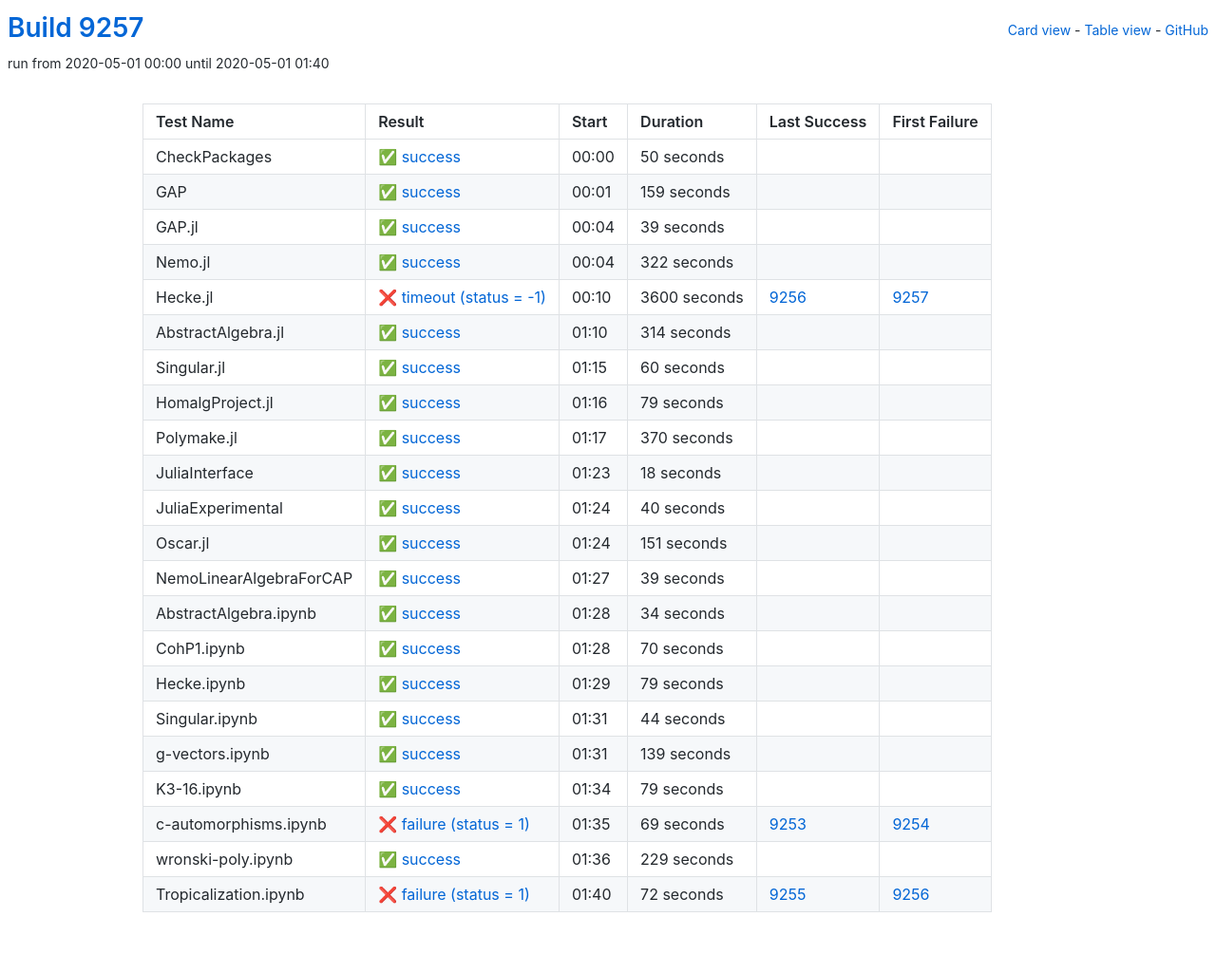
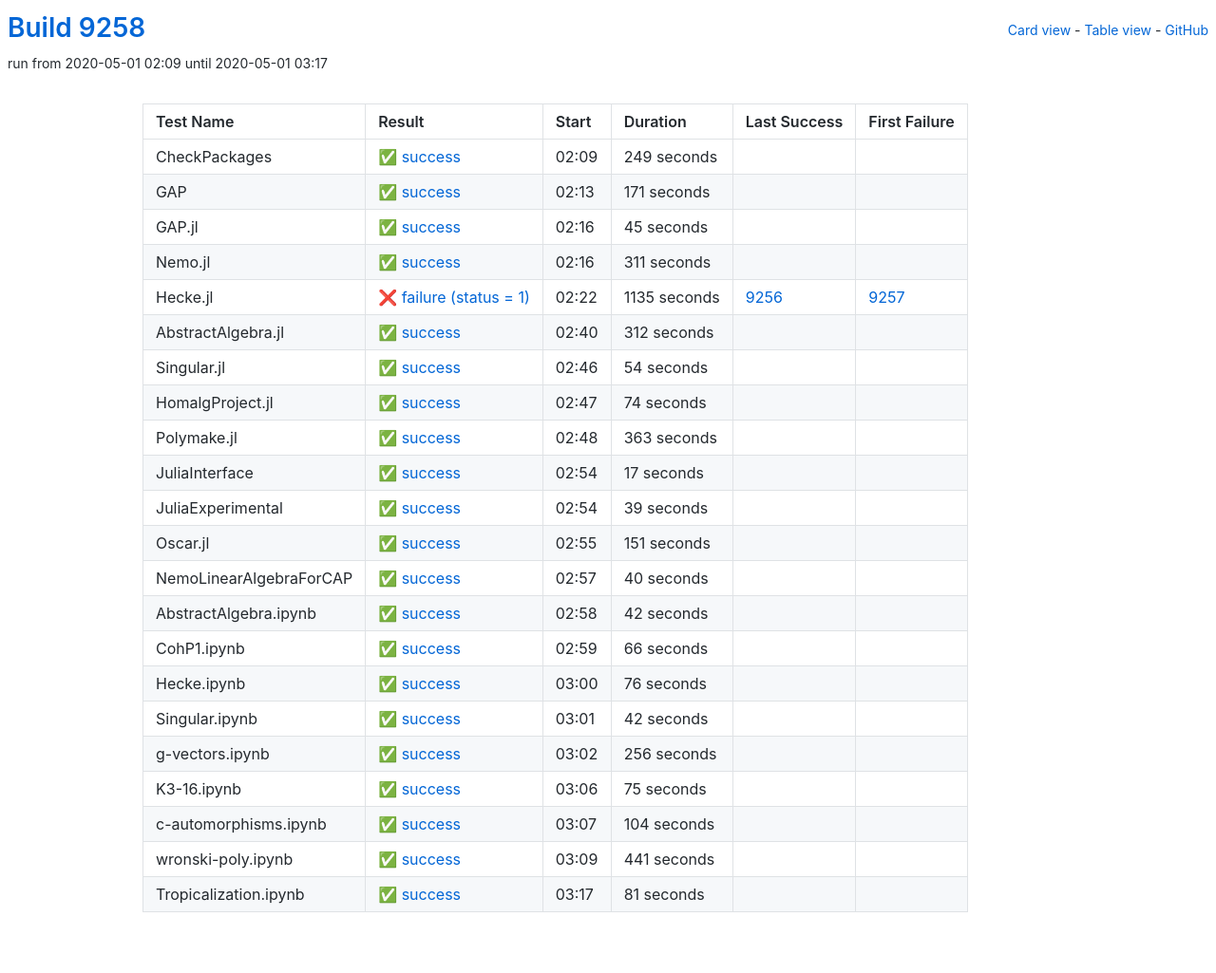
Before and after one commit to oscar-system/oscar-ci-status, a Jekyll site: the page built from table.html, in a window 1280 px wide. Shown: the whole page at 95% size. Built offline with Jekyll 4.4.1, drawn with Linux system fonts in a browser that asks for light colours.

Commit message:
Build 9258

```diff
--- a/_data/ci.yml
+++ b/_data/ci.yml
@@ -1,27 +1,115 @@
-build: 9257
-build_url: https://oscarci.mathematik.uni-kl.de/job/oscar/9257/
+build: 9258
+build_url: https://oscarci.mathematik.uni-kl.de/job/oscar/9258/
 job: oscar
 tests:
-- duration: 50
+- duration: 249
   exitcode: 0
   first_failure: false
   first_failure_url: null
   last_success: false
   last_success_url: null
-  log: https://oscarci.mathematik.uni-kl.de/job/oscar/9257/artifact/logs/build-9257/CheckPackages.log
+  log: https://oscarci.mathematik.uni-kl.de/job/oscar/9258/artifact/logs/build-9258/CheckPackages.log
   name: CheckPackages
-  start: 2020-05-01 00:00
+  start: 2020-05-01 02:09
   status: success
   success: true
-- duration: 159
+- duration: 171
   exitcode: 0
   first_failure: false
   first_failure_url: null
   last_success: false
   last_success_url: null
-  log: https://oscarci.mathematik.uni-kl.de/job/oscar/9257/artifact/logs/build-9257/GAP.log
+  log: https://oscarci.mathematik.uni-kl.de/job/oscar/9258/artifact/logs/build-9258/GAP.log
   name: GAP
-  start: 2020-05-01 00:01
+  start: 2020-05-01 02:13
+  status: success
+  success: true
+- duration: 45
+  exitcode: 0
+  first_failure: false
+  first_failure_url: null
+  last_success: false
+  last_success_url: null
+  log: https://oscarci.mathematik.uni-kl.de/job/oscar/9258/artifact/logs/build-9258/GAP.jl.log
+  name: GAP.jl
+  start: 2020-05-01 02:16
+  status: success
+  success: true
+- duration: 311
+  exitcode: 0
+  first_failure: false
+  first_failure_url: null
+  last_success: false
+  last_success_url: null
+  log: https://oscarci.mathematik.uni-kl.de/job/oscar/9258/artifact/logs/build-9258/Nemo.jl.log
+  name: Nemo.jl
+  start: 2020-05-01 02:16
+  status: success
+  success: true
+- duration: 1135
+  exitcode: 1
+  first_failure: 9257
+  first_failure_url: https://oscarci.mathematik.uni-kl.de/job/oscar/9257/
+  last_success: 9256
+  last_success_url: https://oscarci.mathematik.uni-kl.de/job/oscar/9256/
+  log: https://oscarci.mathematik.uni-kl.de/job/oscar/9258/artifact/logs/build-9258/Hecke.jl.log
+  name: Hecke.jl
+  start: 2020-05-01 02:22
+  status: failure
+  success: false
+- duration: 312
+  exitcode: 0
+  first_failure: false
+  first_failure_url: null
+  last_success: false
+  last_success_url: null
+  log: https://oscarci.mathematik.uni-kl.de/job/oscar/9258/artifact/logs/build-9258/AbstractAlgebra.jl.log
+  name: AbstractAlgebra.jl
+  start: 2020-05-01 02:40
+  status: success
+  success: true
+- duration: 54
+  exitcode: 0
+  first_failure: false
+  first_failure_url: null
+  last_success: false
+  last_success_url: null
+  log: https://oscarci.mathematik.uni-kl.de/job/oscar/9258/artifact/logs/build-9258/Singular.jl.log
+  name: Singular.jl
+  start: 2020-05-01 02:46
+  status: success
+  success: true
+- duration: 74
+  exitcode: 0
+  first_failure: false
+  first_failure_url: null
+  last_success: false
+  last_success_url: null
+  log: https://oscarci.mathematik.uni-kl.de/job/oscar/9258/artifact/logs/build-9258/HomalgProject.jl.log
+  name: HomalgProject.jl
+  start: 2020-05-01 02:47
+  status: success
+  success: true
+- duration: 363
+  exitcode: 0
+  first_failure: false
+  first_failure_url: null
+  last_success: false
+  last_success_url: null
+  log: https://oscarci.mathematik.uni-kl.de/job/oscar/9258/artifact/logs/build-9258/Polymake.jl.log
+  name: Polymake.jl
+  start: 2020-05-01 02:48
+  status: success
+  success: true
+- duration: 17
+  exitcode: 0
+  first_failure: false
+  first_failure_url: null
+  last_success: false
+  last_success_url: null
+  log: https://oscarci.mathematik.uni-kl.de/job/oscar/9258/artifact/logs/build-9258/JuliaInterface.log
+  name: JuliaInterface
+  start: 2020-05-01 02:54
   status: success
   success: true
 - duration: 39
@@ -30,86 +118,20 @@
   first_failure_url: null
   last_success: false
   last_success_url: null
-  log: https://oscarci.mathematik.uni-kl.de/job/oscar/9257/artifact/logs/build-9257/GAP.jl.log
-  name: GAP.jl
-  start: 2020-05-01 00:04
+  log: https://oscarci.mathematik.uni-kl.de/job/oscar/9258/artifact/logs/build-9258/JuliaExperimental.log
+  name: JuliaExperimental
+  start: 2020-05-01 02:54
   status: success
   success: true
-- duration: 322
+- duration: 151
   exitcode: 0
   first_failure: false
   first_failure_url: null
   last_success: false
   last_success_url: null
-  log: https://oscarci.mathematik.uni-kl.de/job/oscar/9257/artifact/logs/build-9257/Nemo.jl.log
-  name: Nemo.jl
-  start: 2020-05-01 00:04
-  status: success
-  success: true
-- duration: 3600
-  exitcode: -1
-  first_failure: 9257
-  first_failure_url: https://oscarci.mathematik.uni-kl.de/job/oscar/9257/
-  last_success: 9256
-  last_success_url: https://oscarci.mathematik.uni-kl.de/job/oscar/9256/
-  log: https://oscarci.mathematik.uni-kl.de/job/oscar/9257/artifact/logs/build-9257/Hecke.jl.log
-  name: Hecke.jl
-  start: 2020-05-01 00:10
-  status: timeout
-  success: false
-- duration: 314
-  exitcode: 0
-  first_failure: false
-  first_failure_url: null
-  last_success: false
-  last_success_url: null
-  log: https://oscarci.mathematik.uni-kl.de/job/oscar/9257/artifact/logs/build-9257/AbstractAlgebra.jl.log
-  name: AbstractAlgebra.jl
-  start: 2020-05-01 01:10
-  status: success
-  success: true
-- duration: 60
-  exitcode: 0
-  first_failure: false
-  first_failure_url: null
-  last_success: false
-  last_success_url: null
-  log: https://oscarci.mathematik.uni-kl.de/job/oscar/9257/artifact/logs/build-9257/Singular.jl.log
-  name: Singular.jl
-  start: 2020-05-01 01:15
-  status: success
-  success: true
-- duration: 79
-  exitcode: 0
-  first_failure: false
-  first_failure_url: null
-  last_success: false
-  last_success_url: null
-  log: https://oscarci.mathematik.uni-kl.de/job/oscar/9257/artifact/logs/build-9257/HomalgProject.jl.log
-  name: HomalgProject.jl
-  start: 2020-05-01 01:16
-  status: success
-  success: true
-- duration: 370
-  exitcode: 0
-  first_failure: false
-  first_failure_url: null
-  last_success: false
-  last_success_url: null
-  log: https://oscarci.mathematik.uni-kl.de/job/oscar/9257/artifact/logs/build-9257/Polymake.jl.log
-  name: Polymake.jl
-  start: 2020-05-01 01:17
-  status: success
-  success: true
-- duration: 18
-  exitcode: 0
-  first_failure: false
-  first_failure_url: null
-  last_success: false
-  last_success_url: null
-  log: https://oscarci.mathematik.uni-kl.de/job/oscar/9257/artifact/logs/build-9257/JuliaInterface.log
-  name: JuliaInterface
-  start: 2020-05-01 01:23
+  log: https://oscarci.mathematik.uni-kl.de/job/oscar/9258/artifact/logs/build-9258/Oscar.jl.log
+  name: Oscar.jl
+  start: 2020-05-01 02:55
   status: success
   success: true
 - duration: 40
@@ -118,129 +140,107 @@
   first_failure_url: null
   last_success: false
   last_success_url: null
-  log: https://oscarci.mathematik.uni-kl.de/job/oscar/9257/artifact/logs/build-9257/JuliaExperimental.log
-  name: JuliaExperimental
-  start: 2020-05-01 01:24
+  log: https://oscarci.mathematik.uni-kl.de/job/oscar/9258/artifact/logs/build-9258/NemoLinearAlgebraForCAP.log
+  name: NemoLinearAlgebraForCAP
+  start: 2020-05-01 02:57
   status: success
   success: true
-- duration: 151
+- duration: 42
   exitcode: 0
   first_failure: false
   first_failure_url: null
   last_success: false
   last_success_url: null
-  log: https://oscarci.mathematik.uni-kl.de/job/oscar/9257/artifact/logs/build-9257/Oscar.jl.log
-  name: Oscar.jl
-  start: 2020-05-01 01:24
+  log: https://oscarci.mathematik.uni-kl.de/job/oscar/9258/artifact/logs/build-9258/AbstractAlgebra.ipynb.log
+  name: AbstractAlgebra.ipynb
+  start: 2020-05-01 02:58
   status: success
   success: true
-- duration: 39
+- duration: 66
   exitcode: 0
   first_failure: false
   first_failure_url: null
   last_success: false
   last_success_url: null
-  log: https://oscarci.mathematik.uni-kl.de/job/oscar/9257/artifact/logs/build-9257/NemoLinearAlgebraForCAP.log
-  name: NemoLinearAlgebraForCAP
-  start: 2020-05-01 01:27
+  log: https://oscarci.mathematik.uni-kl.de/job/oscar/9258/artifact/logs/build-9258/CohP1.ipynb.log
+  name: CohP1.ipynb
+  start: 2020-05-01 02:59
   status: success
   success: true
-- duration: 34
+- duration: 76
   exitcode: 0
   first_failure: false
   first_failure_url: null
   last_success: false
   last_success_url: null
-  log: https://oscarci.mathematik.uni-kl.de/job/oscar/9257/artifact/logs/build-9257/AbstractAlgebra.ipynb.log
-  name: AbstractAlgebra.ipynb
-  start: 2020-05-01 01:28
+  log: https://oscarci.mathematik.uni-kl.de/job/oscar/9258/artifact/logs/build-9258/Hecke.ipynb.log
+  name: Hecke.ipynb
+  start: 2020-05-01 03:00
   status: success
   success: true
-- duration: 70
+- duration: 42
   exitcode: 0
   first_failure: false
   first_failure_url: null
   last_success: false
   last_success_url: null
-  log: https://oscarci.mathematik.uni-kl.de/job/oscar/9257/artifact/logs/build-9257/CohP1.ipynb.log
-  name: CohP1.ipynb
-  start: 2020-05-01 01:28
+  log: https://oscarci.mathematik.uni-kl.de/job/oscar/9258/artifact/logs/build-9258/Singular.ipynb.log
+  name: Singular.ipynb
+  start: 2020-05-01 03:01
   status: success
   success: true
-- duration: 79
+- duration: 256
   exitcode: 0
   first_failure: false
   first_failure_url: null
   last_success: false
   last_success_url: null
-  log: https://oscarci.mathematik.uni-kl.de/job/oscar/9257/artifact/logs/build-9257/Hecke.ipynb.log
-  name: Hecke.ipynb
-  start: 2020-05-01 01:29
+  log: https://oscarci.mathematik.uni-kl.de/job/oscar/9258/artifact/logs/build-9258/g-vectors.ipynb.log
+  name: g-vectors.ipynb
+  start: 2020-05-01 03:02
   status: success
   success: true
-- duration: 44
+- duration: 75
   exitcode: 0
   first_failure: false
   first_failure_url: null
   last_success: false
   last_success_url: null
-  log: https://oscarci.mathematik.uni-kl.de/job/oscar/9257/artifact/logs/build-9257/Singular.ipynb.log
-  name: Singular.ipynb
-  start: 2020-05-01 01:31
+  log: https://oscarci.mathematik.uni-kl.de/job/oscar/9258/artifact/logs/build-9258/K3-16.ipynb.log
+  name: K3-16.ipynb
+  start: 2020-05-01 03:06
   status: success
   success: true
-- duration: 139
+- duration: 104
   exitcode: 0
   first_failure: false
   first_failure_url: null
   last_success: false
   last_success_url: null
-  log: https://oscarci.mathematik.uni-kl.de/job/oscar/9257/artifact/logs/build-9257/g-vectors.ipynb.log
-  name: g-vectors.ipynb
-  start: 2020-05-01 01:31
+  log: https://oscarci.mathematik.uni-kl.de/job/oscar/9258/artifact/logs/build-9258/c-automorphisms.ipynb.log
+  name: c-automorphisms.ipynb
+  start: 2020-05-01 03:07
   status: success
   success: true
-- duration: 79
+- duration: 441
   exitcode: 0
   first_failure: false
   first_failure_url: null
   last_success: false
   last_success_url: null
-  log: https://oscarci.mathematik.uni-kl.de/job/oscar/9257/artifact/logs/build-9257/K3-16.ipynb.log
-  name: K3-16.ipynb
-  start: 2020-05-01 01:34
+  log: https://oscarci.mathematik.uni-kl.de/job/oscar/9258/artifact/logs/build-9258/wronski-poly.ipynb.log
+  name: wronski-poly.ipynb
+  start: 2020-05-01 03:09
   status: success
   success: true
-- duration: 69
-  exitcode: 1
-  first_failure: 9254
-  first_failure_url: https://oscarci.mathematik.uni-kl.de/job/oscar/9254/
-  last_success: 9253
-  last_success_url: https://oscarci.mathematik.uni-kl.de/job/oscar/9253/
-  log: https://oscarci.mathematik.uni-kl.de/job/oscar/9257/artifact/logs/build-9257/c-automorphisms.ipynb.log
-  name: c-automorphisms.ipynb
-  start: 2020-05-01 01:35
-  status: failure
-  success: false
-- duration: 229
+- duration: 81
   exitcode: 0
   first_failure: false
   first_failure_url: null
   last_success: false
   last_success_url: null
-  log: https://oscarci.mathematik.uni-kl.de/job/oscar/9257/artifact/logs/build-9257/wronski-poly.ipynb.log
-  name: wronski-poly.ipynb
-  start: 2020-05-01 01:36
+  log: https://oscarci.mathematik.uni-kl.de/job/oscar/9258/artifact/logs/build-9258/Tropicalization.ipynb.log
+  name: Tropicalization.ipynb
+  start: 2020-05-01 03:17
   status: success
   success: true
-- duration: 72
-  exitcode: 1
-  first_failure: 9256
-  first_failure_url: https://oscarci.mathematik.uni-kl.de/job/oscar/9256/
-  last_success: 9255
-  last_success_url: https://oscarci.mathematik.uni-kl.de/job/oscar/9255/
-  log: https://oscarci.mathematik.uni-kl.de/job/oscar/9257/artifact/logs/build-9257/Tropicalization.ipynb.log
-  name: Tropicalization.ipynb
-  start: 2020-05-01 01:40
-  status: failure
-  success: false
```
Also changed, not shown: README.md.
